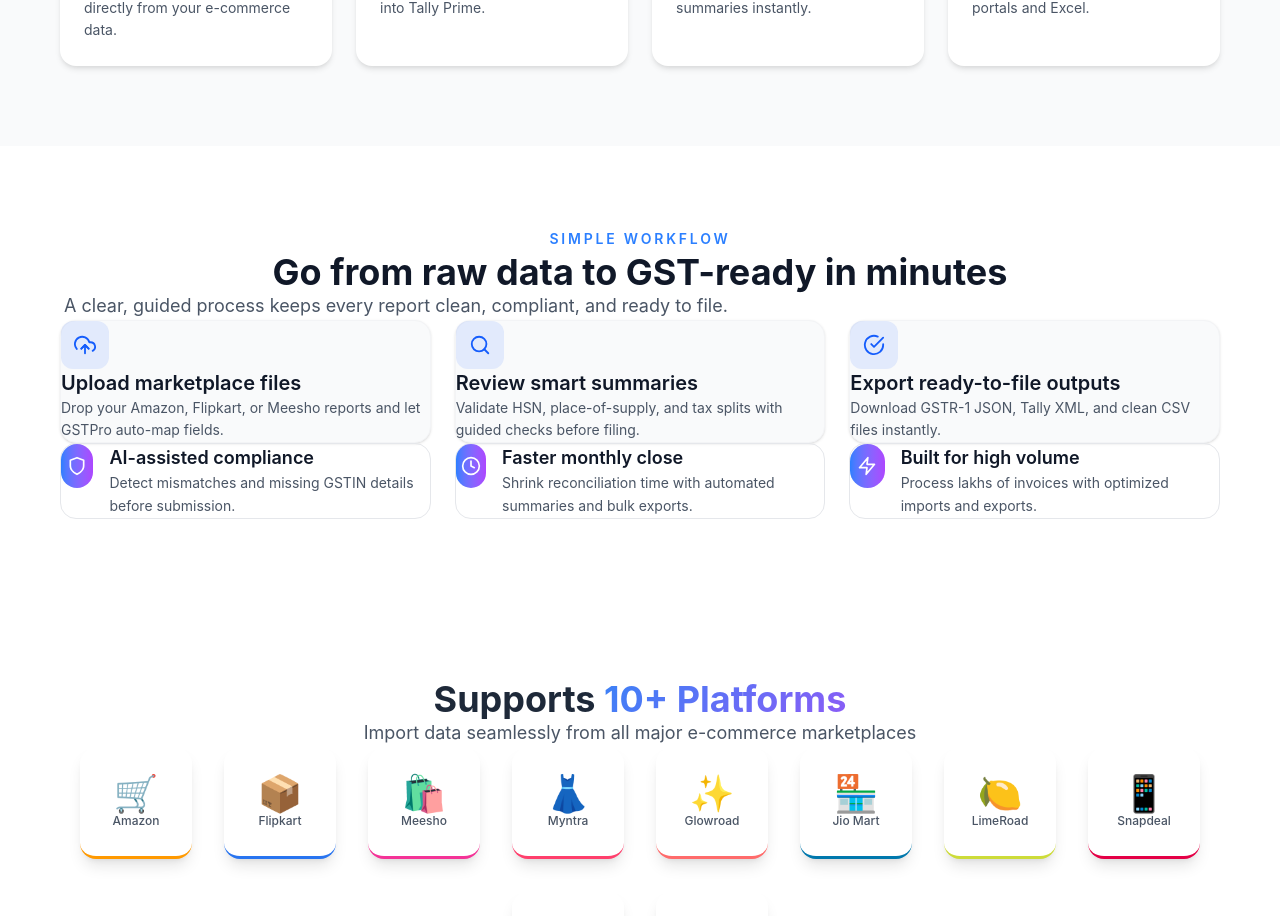
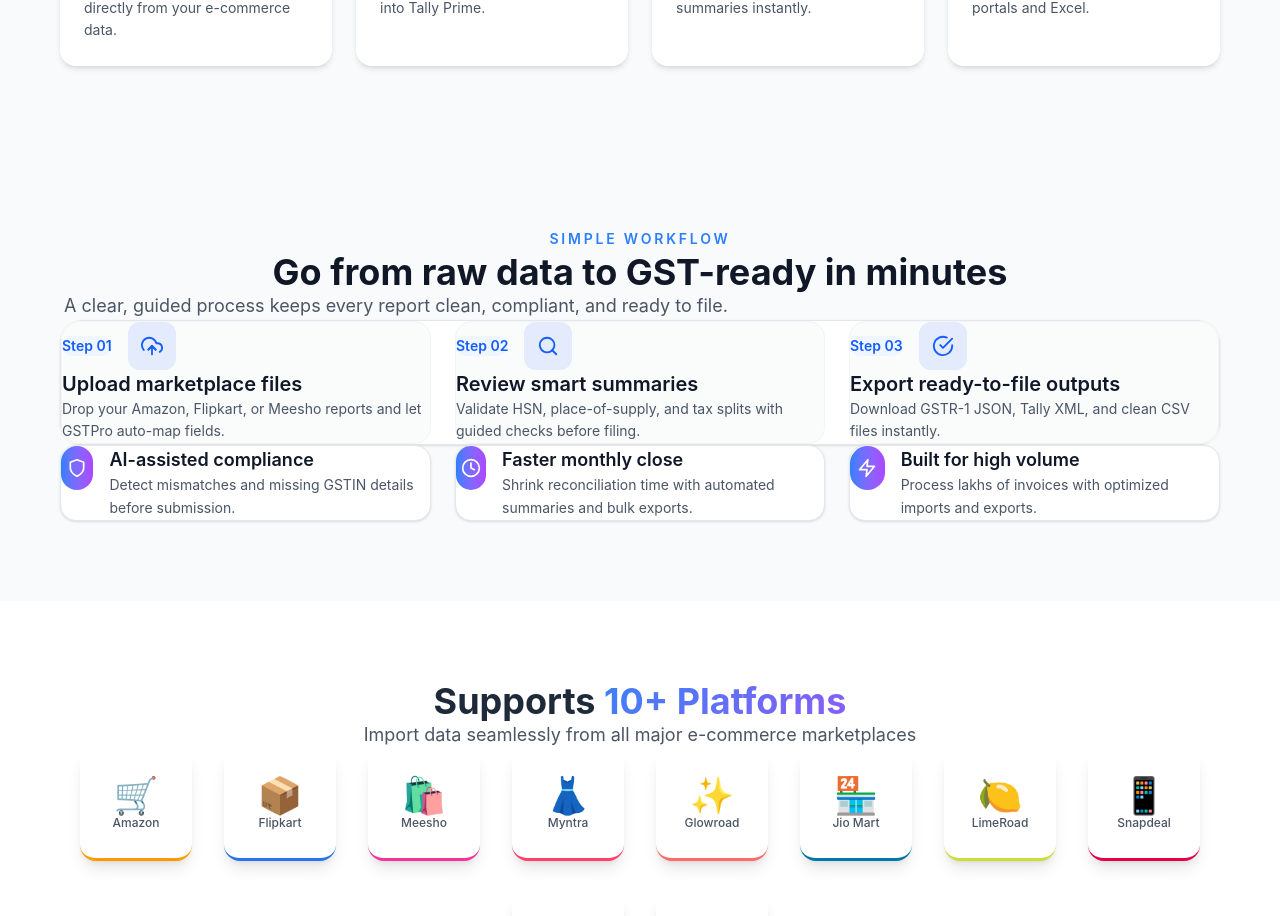
Before and after one commit to Finempire/Ecommerce-GST-App, a Next.js app in the folder frontend/: page / in a window 1280 px wide. Shown: the part 1133-2049 px from the top of the page. Built offline with nearby package versions, Linux system fonts and the light colour scheme; no server answers.

Commit message:
Refine workflow layout for clearer structure

```diff
--- a/frontend/src/components/Workflow.tsx
+++ b/frontend/src/components/Workflow.tsx
@@ -5,16 +5,19 @@
 
 const steps = [
     {
+        step: '01',
         title: 'Upload marketplace files',
         description: 'Drop your Amazon, Flipkart, or Meesho reports and let GSTPro auto-map fields.',
         icon: FiUploadCloud,
     },
     {
+        step: '02',
         title: 'Review smart summaries',
         description: 'Validate HSN, place-of-supply, and tax splits with guided checks before filing.',
         icon: FiSearch,
     },
     {
+        step: '03',
         title: 'Export ready-to-file outputs',
         description: 'Download GSTR-1 JSON, Tally XML, and clean CSV files instantly.',
         icon: FiCheckCircle,
@@ -41,7 +44,7 @@
 
 export default function Workflow() {
     return (
-        <section className="section bg-white">
+        <section className="section bg-gray-50">
             <div className="container">
                 <motion.div
                     initial={{ opacity: 0, y: 20 }}
@@ -60,7 +63,8 @@
                     </p>
                 </motion.div>
 
-                <div className="grid lg:grid-cols-3 gap-6 mb-12">
+                <div className="rounded-3xl border border-gray-200 bg-white p-6 md:p-10 shadow-sm mb-12">
+                    <div className="grid lg:grid-cols-3 gap-6">
                         {steps.map((step, index) => {
                             const Icon = step.icon;
                             return (
@@ -70,10 +74,15 @@
                                     whileInView={{ opacity: 1, y: 0 }}
                                     viewport={{ once: true }}
                                     transition={{ delay: index * 0.1 }}
-                                className="bg-gray-50 rounded-2xl p-6 border border-gray-100 shadow-sm"
+                                    className="rounded-2xl border border-gray-100 bg-gray-50/80 p-6"
                                 >
-                                <div className="w-12 h-12 rounded-xl bg-blue-600/10 text-blue-600 flex items-center justify-center mb-4">
+                                    <div className="flex items-center gap-4 mb-4">
+                                        <div className="text-sm font-semibold text-blue-600 bg-blue-50 rounded-full px-3 py-1">
+                                            Step {step.step}
+                                        </div>
+                                        <div className="w-12 h-12 rounded-xl bg-blue-600/10 text-blue-600 flex items-center justify-center">
                                             <Icon size={22} />
+                                        </div>
                                     </div>
                                     <h3 className="text-xl font-semibold text-gray-900 mb-2">
                                         {step.title}
@@ -84,6 +93,7 @@
                                 </motion.div>
                             );
                         })}
+                    </div>
                 </div>
 
                 <div className="grid md:grid-cols-3 gap-6">
@@ -96,7 +106,7 @@
                                 whileInView={{ opacity: 1, y: 0 }}
                                 viewport={{ once: true }}
                                 transition={{ delay: index * 0.1 }}
-                                className="flex items-start gap-4 rounded-2xl border border-gray-200 p-6"
+                                className="flex items-start gap-4 rounded-2xl border border-gray-200 bg-white p-6 shadow-sm"
                             >
                                 <span className="w-11 h-11 rounded-full bg-gradient-to-r from-blue-500 to-purple-500 text-white flex items-center justify-center">
                                     <Icon size={20} />
```
Lines whose indentation alone changed are shown as unchanged.
